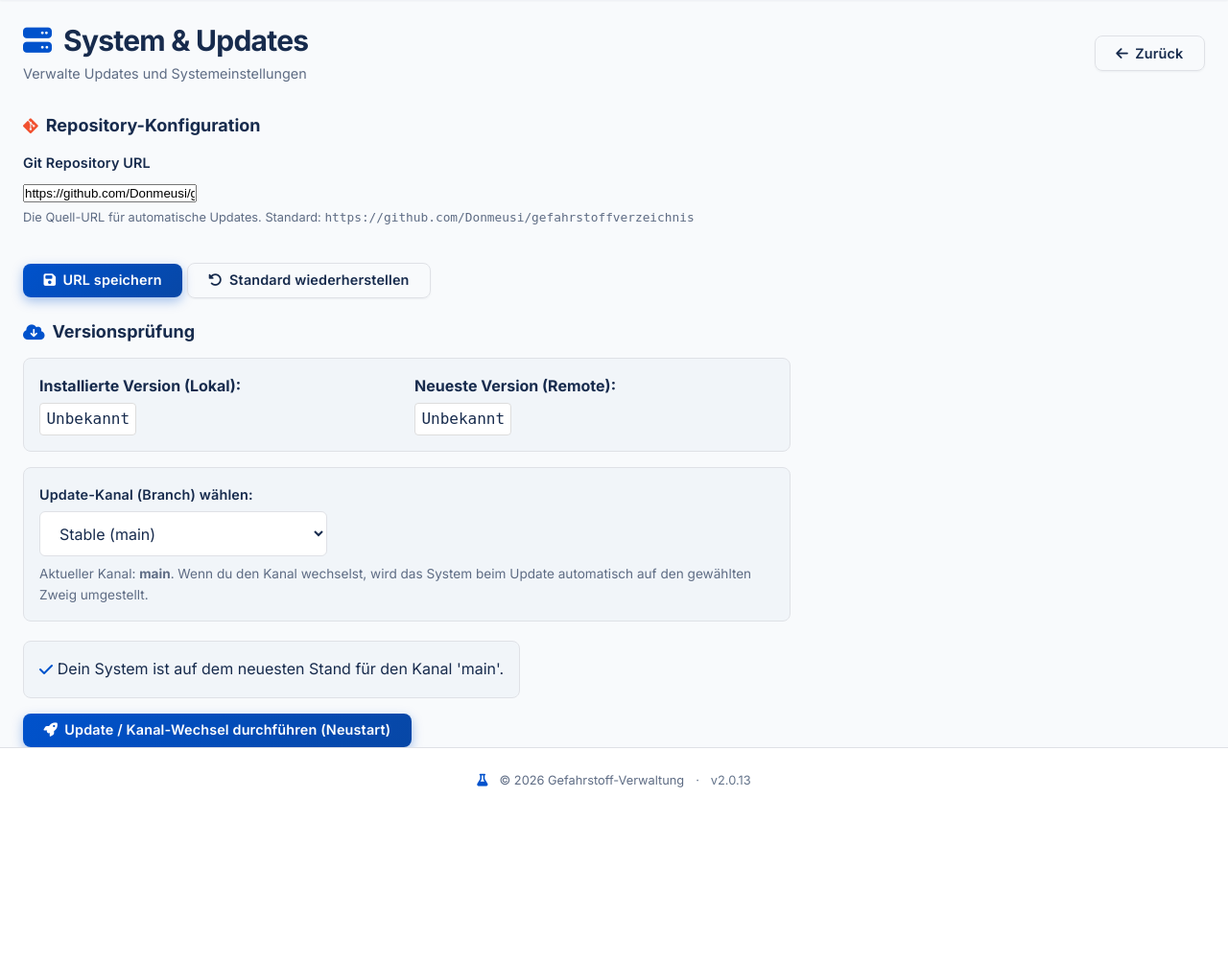
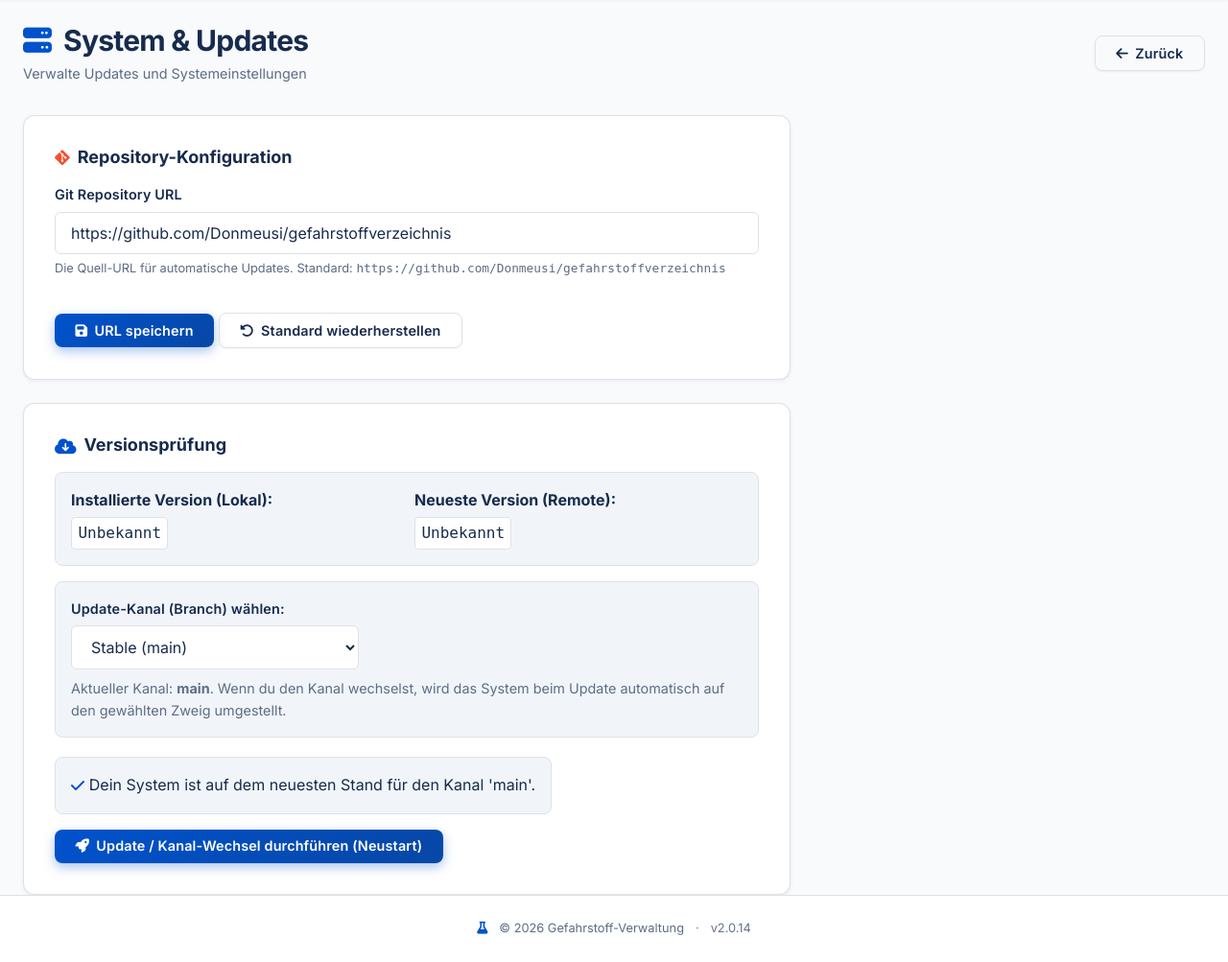
Before and after one commit to Donmeusi/gefahrstoffverzeichnis, a Flask app: page /admin/system in a window 1280 px wide. Shown: the part 61-1064 px from the top of the page at 96% size. Before the commit the page ends 882 px from the top, so only its background shows below. Run offline with Flask 3, Linux system fonts and the light colour scheme; a user stored in the database is signed in; tables that the repository leaves empty hold one stand-in row (values such as "Sample post"); some libraries are stand-ins or nearby versions.

Commit message:
fix: Systemansicht hatte keine Kartengestaltung
Der Befund dieser Seite war groesser als ein Inline-Stil-Umbau:
.glass-card, .fade-in, .form-control und .form-label kamen ausschliesslich in
admin_system.html vor und waren im Stylesheet NIRGENDS definiert (0 Treffer).
Die beiden Bereiche der Seite standen deshalb ohne Hintergrund, Rahmen,
Schatten und Polsterung direkt auf dem Seitenhintergrund - als einzige Seite
der App. Bild vorher: gefahrstoff-system-vorher.png.

Sie nutzen jetzt .card und .card-body wie jede andere Seite, dazu neu
.card-narrow (max-width 800px), .card-title, .icon-git (Markenorange des
Git-Zeichens), .version-code und .select-narrow. .fade-in entfaellt
wirkungslos - die zugehoerige animation-delay war ohne Animation ohne
Wirkung - ebenso die toten Klassen .form-control und .form-label, deren
Aufgabe die globalen Regeln fuer input und label ohnehin erfuellen.

Zweiter Befund, der mehr als diese Seite betrifft: die globale Regel fuer
Eingabefelder zaehlte text, password, number und email auf - date und url
fehlten. Beide kamen im Projekt vor (date in add/edit/move_copy, url hier)
und standen deshalb im Browser-Standard, kleiner und anders geformt als alle
uebrigen Felder. Jetzt ergaenzt; die Datumsfelder in add und edit sehen damit
aus wie die uebrigen Felder. Alle Seiten neu gemessen, kein Ueberlauf.

Gemessen: Ueberlauf der Seite 0 px auf dreizehn gerenderten Seiten von 320
bis 1920 px, berechnete Werte 11/11 OK. 119 Tests gruen, DB-Pruefsumme
unveraendert. Bild nachher: gefahrstoff-system.png.

Inline-Stile 103 -> 88. APP_VERSION 2.0.13 -> 2.0.14.

Co-Authored-By: Claude Code <noreply@anthropic.com>

```diff
--- a/main.py
+++ b/main.py
@@ -76,7 +76,7 @@ def handle_csrf_error(e):
 # (base.html: ?v={{ APP_VERSION }}). Nach Änderungen an style.css muss diese
 # Zahl hochgezählt werden, sonst liefern die Browser weiter die alte Fassung
 # aus ihrem Cache und die Änderung wirkt beim Nutzer nicht.
-APP_VERSION = "2.0.13"
+APP_VERSION = "2.0.14"
 
 @app.context_processor
 def inject_globals():
--- a/static/style.css
+++ b/static/style.css
@@ -242,6 +242,8 @@ main {
     grid-template-columns: repeat(2, 1fr);
     gap: 1.5rem;
 }
+/* Enger gestellte Fassung (Systemansicht: zwei Spalten fuer die Commit-Kennungen). */
+.row--tight { gap: 1rem; }
 
 @media (max-width: 768px) {
     .row { grid-template-columns: 1fr; }
@@ -1100,10 +1102,15 @@ label.required::after {
     color: var(--danger);
 }
 
+/* date und url fehlten in dieser Aufzaehlung. Beide kamen im Projekt vor
+   (date in add/edit/move_copy, url in der Systemansicht) und standen deshalb
+   im Browser-Standard - kleiner und anders geformt als die uebrigen Felder. */
 input[type="text"],
 input[type="password"],
 input[type="number"],
 input[type="email"],
+input[type="date"],
+input[type="url"],
 select {
     width: 100%;
     padding: 0.7rem 1rem;
@@ -2307,6 +2314,44 @@ a.kpi-card { text-decoration: none; }
    einzelne Klasse (0,1,0) - dieselbe Falle wie bei
    .inventur-amount-input. Als Inline-Stil war das egal. */
 .data-table th.col-action { width: 220px; text-align: right; padding: 1rem 1.5rem; }
+
+/* ============================================================
+   SYSTEMANSICHT
+   ============================================================ */
+/* Die Systemseite war die einzige mit einem fremden Klassenwortschatz:
+   .glass-card, .fade-in, .form-control und .form-label kamen nur dort vor
+   und waren im Stylesheet nie definiert. Die beiden Bereiche standen deshalb
+   ohne Karte direkt auf dem Seitenhintergrund - kein Hintergrund, kein
+   Rahmen, kein Schatten, keine Polsterung. Sie nutzen jetzt .card und
+   .card-body wie jede andere Seite. */
+.card-narrow { max-width: 800px; }
+
+/* Ueberschrift mit Symbol davor (Systemseite). Nicht .section-header: das
+   zieht eine Trennlinie und andere Abstaende. */
+.card-title {
+    margin-bottom: 1rem;
+    color: var(--text-main);
+    display: flex;
+    align-items: center;
+    gap: 0.5rem;
+}
+
+/* Git-Zeichen in der Markenfarbe (offizielles Orange, kein App-Ton). */
+.icon-git { color: #f1502f; }
+
+/* Commit-Kennung in der Versionspruefung */
+.version-code {
+    background: var(--bg-card);
+    padding: 0.2rem 0.4rem;
+    border-radius: 4px;
+    font-size: var(--fs-base);
+    margin-top: 0.25rem;
+    display: inline-block;
+    border: 1px solid var(--border);
+}
+
+/* Auswahlfeld: volle Zeilenbreite waere hier zu breit. */
+.select-narrow { max-width: 300px; display: inline-block; }
 .doc-warn { color: var(--danger); }
 
 /* Symbolspalte in der Kachelansicht (Standort, Menge). Beide Symbole standen
--- a/templates/admin_system.html
+++ b/templates/admin_system.html
@@ -5,7 +5,7 @@
 {% block content %}
 <div class="page-header">
     <div>
-        <h1><i class="fa-solid fa-server h1-icon"></i> System & Updates</h1>
+        <h1><i class="fa-solid fa-server h1-icon"></i> System &amp; Updates</h1>
         <p class="text-muted subline">
             Verwalte Updates und Systemeinstellungen
         </p>
@@ -15,16 +15,17 @@
     </div>
 </div>
 
-<div class="glass-card fade-in" style="margin-top:1.5rem; max-width:800px;">
-    <h3 style="margin-bottom:1rem; color:var(--text-main); display:flex; align-items:center; gap:0.5rem;">
-        <i class="fa-brands fa-git-alt" style="color:#F1502F;"></i> Repository-Konfiguration
+<div class="card card-narrow mt-4">
+    <div class="card-body">
+        <h3 class="card-title">
+            <i class="fa-brands fa-git-alt icon-git"></i> Repository-Konfiguration
         </h3>
-    <form method="POST" action="{{ url_for('update_repo') }}" style="display:flex; flex-direction:column; gap:1rem;">
+        <form method="POST" action="{{ url_for('update_repo') }}" class="stack-md">
             <input type="hidden" name="csrf_token" value="{{ csrf_token() }}">
             <div class="form-group">
-            <label class="form-label" for="repo_url">Git Repository URL</label>
-            <input type="url" name="repo_url" id="repo_url" class="form-control" value="{{ remote_url }}" required>
-            <div class="text-muted" style="margin-top:0.25rem; font-size:0.8rem;">Die Quell-URL für automatische Updates. Standard: <code>https://github.com/Donmeusi/gefahrstoffverzeichnis</code></div>
+                <label for="repo_url">Git Repository URL</label>
+                <input type="url" name="repo_url" id="repo_url" value="{{ remote_url }}" required>
+                <div class="form-text">Die Quell-URL für automatische Updates. Standard: <code>https://github.com/Donmeusi/gefahrstoffverzeichnis</code></div>
             </div>
             <div>
                 <button type="submit" class="btn btn-primary"><i class="fa-solid fa-save"></i> URL speichern</button>
@@ -32,21 +33,23 @@
             </div>
         </form>
     </div>
+</div>
 
-<div class="glass-card fade-in" style="margin-top:1.5rem; max-width:800px; animation-delay:0.1s;">
-    <h3 style="margin-bottom:1rem; color:var(--text-main); display:flex; align-items:center; gap:0.5rem;">
+<div class="card card-narrow mt-4">
+    <div class="card-body">
+        <h3 class="card-title">
             <i class="fa-solid fa-cloud-download-alt text-primary"></i> Versionsprüfung
         </h3>
 
         <div class="info-panel">
-        <div style="display:grid; grid-template-columns:1fr 1fr; gap:1rem;">
+            <div class="row row--tight">
                 <div>
-                <strong style="color:var(--text-main);">Installierte Version (Lokal):</strong><br>
-                <code style="background:white; padding:0.2rem 0.4rem; border-radius:4px; font-size:1rem; margin-top:0.25rem; display:inline-block; border:1px solid #ddd;">{{ local_commit }}</code>
+                    <strong>Installierte Version (Lokal):</strong><br>
+                    <code class="version-code">{{ local_commit }}</code>
                 </div>
                 <div>
-                <strong style="color:var(--text-main);">Neueste Version (Remote):</strong><br>
-                <code style="background:white; padding:0.2rem 0.4rem; border-radius:4px; font-size:1rem; margin-top:0.25rem; display:inline-block; border:1px solid #ddd;">{{ remote_commit }}</code>
+                    <strong>Neueste Version (Remote):</strong><br>
+                    <code class="version-code">{{ remote_commit }}</code>
                 </div>
             </div>
         </div>
@@ -55,18 +58,18 @@
             <input type="hidden" name="csrf_token" value="{{ csrf_token() }}">
 
             <div class="form-group info-panel">
-            <label class="form-label" for="target_branch">Update-Kanal (Branch) wählen:</label>
-            <select name="target_branch" id="target_branch" class="form-control" style="max-width: 300px; display: inline-block;">
+                <label for="target_branch">Update-Kanal (Branch) wählen:</label>
+                <select name="target_branch" id="target_branch" class="select-narrow">
                     <option value="main" {% if current_branch == 'main' %}selected{% endif %}>Stable (main)</option>
                     <option value="beta" {% if current_branch == 'beta' %}selected{% endif %}>Beta (beta)</option>
                 </select>
-            <p class="text-muted" style="margin-top: 0.5rem; font-size: 0.85rem;">
+                <p class="text-muted mt-2 text-sm">
                     Aktueller Kanal: <strong>{{ current_branch }}</strong>. Wenn du den Kanal wechselst, wird das System beim Update automatisch auf den gewählten Zweig umgestellt.
                 </p>
             </div>
 
             {% if updates_available %}
-            <div style="padding:1rem; background:rgba(40,167,69,0.1); border:1px solid rgba(40,167,69,0.2); border-radius:8px; color:#28a745; margin-bottom:1rem; display:flex; align-items:center; gap:0.5rem;">
+                <div class="alert alert-success">
                     <i class="fa-solid fa-circle-check"></i> <strong>Neues Update auf aktuellem Kanal verfügbar!</strong>
                 </div>
             {% else %}
@@ -79,6 +82,7 @@
                 <i class="fa-solid fa-rocket"></i> Update / Kanal-Wechsel durchführen (Neustart)
             </button>
         </form>
+    </div>
 </div>
 
 <script>
```
Lines whose indentation alone changed are shown as unchanged.
